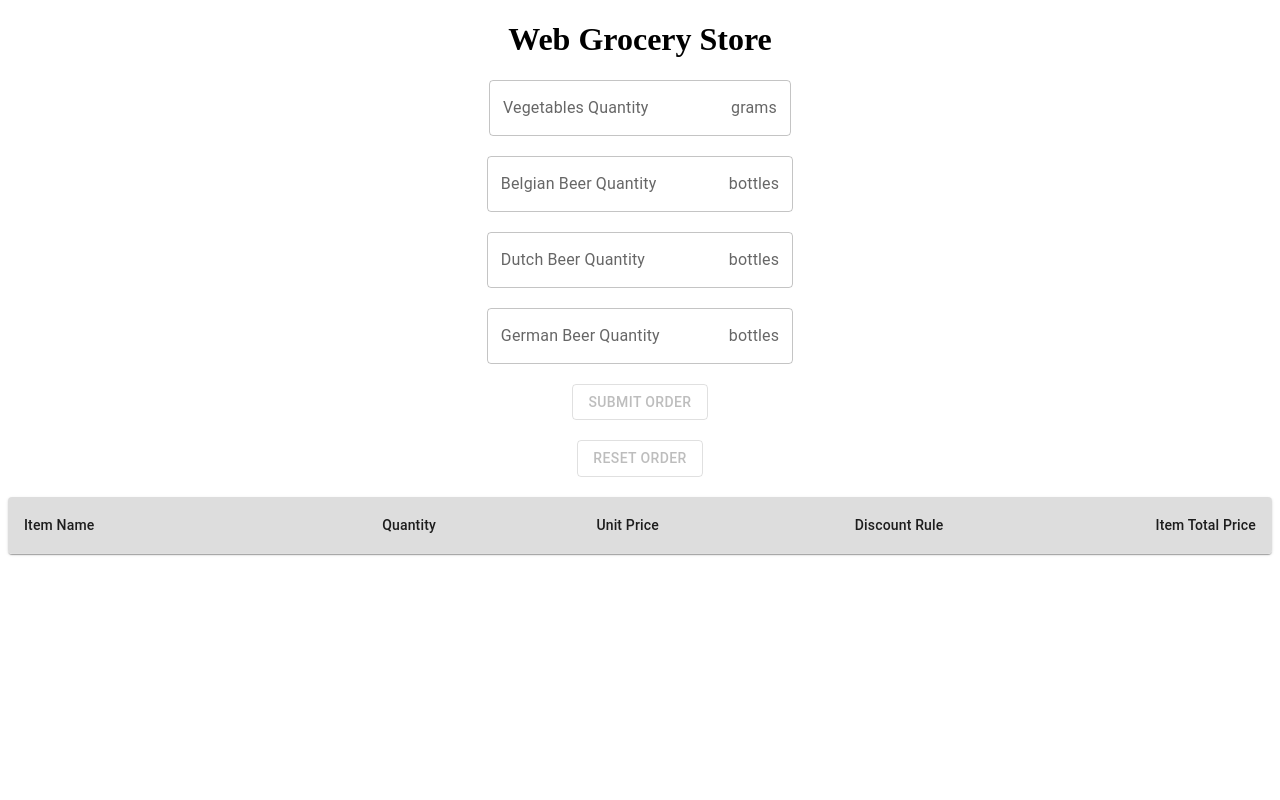
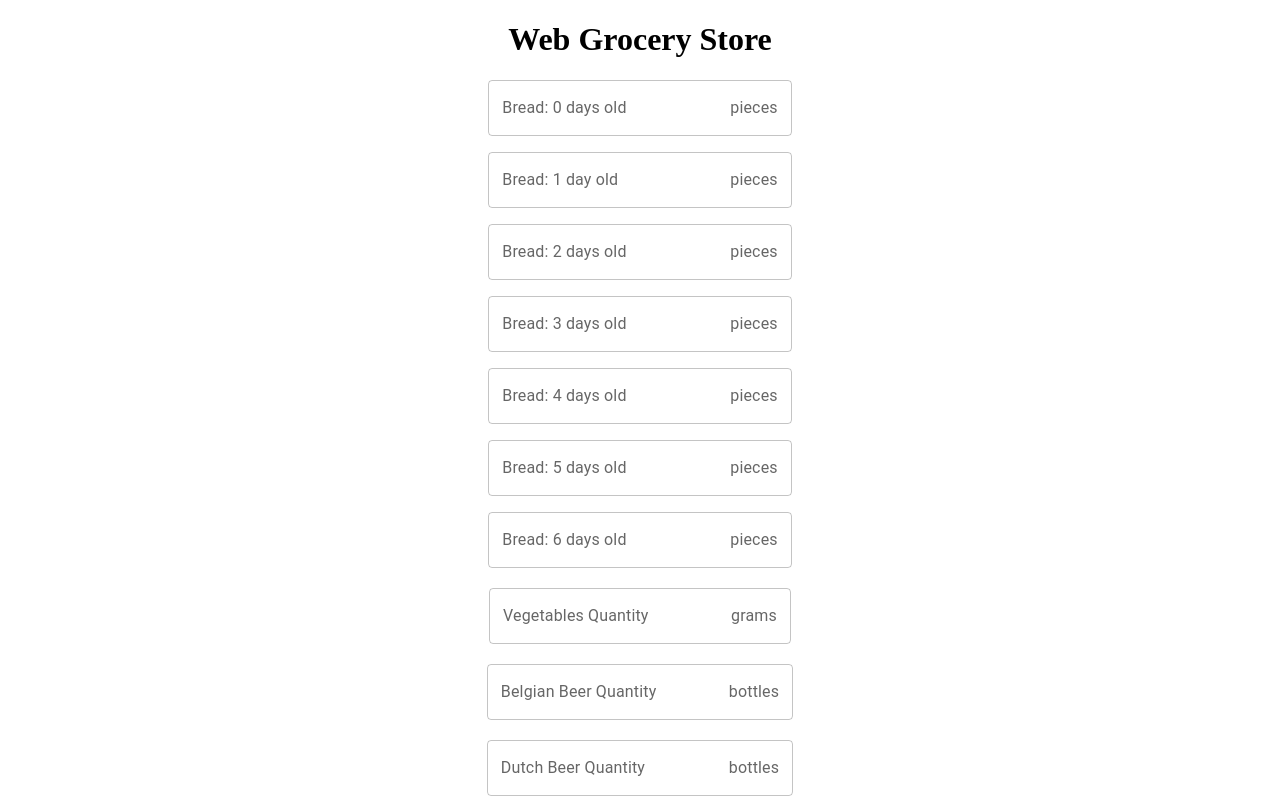
Before and after one commit to stenzeladam/Web-Grocery-Store, a React (Create React App) app in the folder Frontend/frontend/: page / in a window 1280 px wide. Shown: the top 800 px of the page. Built offline with nearby package versions, Linux system fonts and the light colour scheme.

Commit message:
Frontend now allows sending bread orders

```diff
--- a/Frontend/frontend/src/App.css
+++ b/Frontend/frontend/src/App.css
@@ -2,9 +2,18 @@
   text-align: center;
 }
 
-/* Added spacing for inputs */
 .input-container {
   margin: 20px 0;
+}
+
+.centered-inputs {
+  display: flex;
+  flex-direction: column;
+  align-items: center;
+  justify-content: center;
+  width: 100%; /* Adjust width as needed */
+  margin-top: 20px; /* Space above the first row */
+  margin-bottom: 20px; /* Space below the last row */
 }
 
 .submit-button {
--- a/Frontend/frontend/src/App.tsx
+++ b/Frontend/frontend/src/App.tsx
@@ -1,4 +1,5 @@
 import React, {useState} from 'react';
+import BreadInput from './components/BreadInput';
 import Vegetables from './components/Vegetables'
 import BelgianBeerInput from './components/BelgianBeer';
 import DutchBeerInput from './components/DutchBeer';
@@ -10,12 +11,29 @@
 
 const App: React.FC = () => {
 
+  const [breadCounts, setBreadCounts] = useState<(number | null)[]>(Array(7).fill(null));
   const [vegValue, setVegValue] = useState<number | null>(null);
   const [BelgianBeerValue, setBelgianBeerValue] = useState<number | null>(null);
   const [DutchBeerValue, setDutchBeerValue] = useState<number | null>(null);
   const [GermanBeerValue, setGermanBeerValue] = useState<number | null>(null);
   const [orderResponseData, setOrderResponseData] = useState<any>(null);
   const [reset, setReset] = useState<boolean>(false);
+
+  // const handleBreadChange = (input: (number | null)[]) => {
+  //   const updatedInput = input.slice(0, 7);
+  //   while (updatedInput.length < 7) {
+  //     updatedInput.push(null);
+  //   }
+  //   setBreadCounts(updatedInput);
+  // }
+
+  const handleBreadChange = (input: (number | null)[]) => {
+    setBreadCounts(input)
+  }
+
+  // React.useEffect(() => {
+  //       console.log("breadCounts: ", breadCounts);
+  //   },[breadCounts])
 
   const handleVegetablesChange = (value: number | null) => {
     setVegValue(value);
@@ -38,6 +56,7 @@
   };
 
   const clearValues = () => {
+    setBreadCounts(Array(7).fill(null))
     setVegValue(null);
     setBelgianBeerValue(null);
     setDutchBeerValue(null);
@@ -50,9 +69,17 @@
     setReset(false);
   };
 
+
   return (
     <div className="App">
       <h1>Web Grocery Store</h1>
+      <div>
+        <BreadInput
+          onChange={handleBreadChange}
+          reset={reset}
+          resetComplete={resetComplete}
+        />
+      </div>
       <div className="input-container">
         <Vegetables
           onChange={handleVegetablesChange}
@@ -83,6 +110,7 @@
       </div>
       <div className="submit-button">
         <SubmitButton
+          bread={breadCounts}
           veg={vegValue}
           belgianBeer={BelgianBeerValue}
           dutchBeer={DutchBeerValue}
@@ -92,6 +120,7 @@
       <div className="submit-button">
         <ResetButton
           onReset={clearValues}
+          bread={breadCounts}
           veg={vegValue}
           belgianBeer={BelgianBeerValue}
           dutchBeer={DutchBeerValue}
--- /dev/null
+++ b/Frontend/frontend/src/components/BreadInput.tsx
@@ -0,0 +1,73 @@
+import React, { useState, useEffect, ChangeEvent } from 'react';
+import Box from '@mui/material/Box';
+import TextField from '@mui/material/TextField';
+import InputAdornment from '@mui/material/InputAdornment';
+import Grid from '@mui/material/Grid';
+
+interface BreadInputProps {
+  onChange: (values: (number | null)[]) => void;
+  reset: boolean;
+  resetComplete: () => void;
+}
+
+
+const BreadInput: React.FC<BreadInputProps> = ({ onChange, reset, resetComplete }) => {
+    const [localBreadCount, setLocalBreadCount] = useState<(number | null)[]>(Array(7).fill(null));
+
+    const handleChange = (index: number) => (event: ChangeEvent<HTMLInputElement>) => {
+        const inputValue = event.target.value;
+        let numericValue = inputValue === '' ? null : parseInt(inputValue, 10);
+        if (numericValue !== null && numericValue < 0) {
+            numericValue = 0;
+        }
+        const newValues = [...localBreadCount];
+        newValues[index] = numericValue;
+        setLocalBreadCount(newValues);
+        onChange(newValues);
+    };
+
+    // useEffect(() => {
+    //     console.log("localBreadCount: ", localBreadCount);
+    // },[localBreadCount])
+
+    useEffect(() => {
+        if (reset) {
+        const resetValues = Array(7).fill(null);
+        setLocalBreadCount(resetValues);
+        onChange(resetValues);
+        resetComplete();
+        }
+    }, [reset, onChange, resetComplete]);
+
+    const handleLabel = (index: number) => {
+        if (index === 1) {
+            return "Bread: 1 day old"
+        }
+        else {
+            return `Bread: ${index} days old`;
+        }
+    }
+
+  return (
+    <Box component="form" noValidate autoComplete="off">
+        <Grid container spacing={2} className="centered-inputs">
+            {localBreadCount.map((value, index) => (
+            <Grid item xs={12} key={index}>
+                <TextField
+                id={`bread-day-number-${index}`}
+                label={handleLabel(index)}
+                type="number"
+                value={value ?? ''}
+                onChange={handleChange(index)}
+                InputProps={{
+                    endAdornment: <InputAdornment position="end">pieces</InputAdornment>,
+                }}
+                />
+            </Grid>
+            ))}
+        </Grid>
+    </Box>
+  );
+};
+
+export default BreadInput;
--- a/Frontend/frontend/src/components/Reset.tsx
+++ b/Frontend/frontend/src/components/Reset.tsx
@@ -4,21 +4,22 @@
 
 interface ResetButtonProps {
     onReset: () => void;
+    bread: (number | null)[],
     veg: number | null;
     belgianBeer: number | null;
     dutchBeer: number | null;
     germanBeer: number | null;
 }
 
-const ResetButton: React.FC<ResetButtonProps> = ({ onReset, veg, belgianBeer, dutchBeer, germanBeer }) => {
+const ResetButton: React.FC<ResetButtonProps> = ({ onReset, bread, veg, belgianBeer, dutchBeer, germanBeer }) => {
 
     const [isDisabled, setDisabled] = useState<boolean>(true);
 
     useEffect(() => {
-        if (veg || belgianBeer || dutchBeer || germanBeer) {
+        if (!bread.every(value => value === null) || veg || belgianBeer || dutchBeer || germanBeer) {
             setDisabled(false);
         }
-    }, [veg, belgianBeer, dutchBeer, germanBeer]);
+    }, [bread, veg, belgianBeer, dutchBeer, germanBeer]);
 
     const handleClick = () => {
         onReset();
--- a/Frontend/frontend/src/components/SubmitOrderButton.tsx
+++ b/Frontend/frontend/src/components/SubmitOrderButton.tsx
@@ -4,6 +4,7 @@
 import axios from 'axios';
 
 interface SubmitButtonProps {
+    bread: (number | null)[],
     veg: number | null,
     belgianBeer: number | null,
     dutchBeer: number | null,
@@ -11,17 +12,18 @@
     onOrderResponse: any
 }
 
-const SubmitButton: React.FC<SubmitButtonProps> = ({ veg, belgianBeer, dutchBeer, germanBeer, onOrderResponse }) => {
+const SubmitButton: React.FC<SubmitButtonProps> = ({ bread, veg, belgianBeer, dutchBeer, germanBeer, onOrderResponse }) => {
 
     const [isDisabled, setDisabled] = useState<boolean>(true);
     useEffect(() => {
-        if (!veg && !belgianBeer && !dutchBeer && !germanBeer) {
+        if (bread.every(value => value === null) && !veg && !belgianBeer && !dutchBeer && !germanBeer) {
             setDisabled(true);
         }
         else {
             setDisabled(false);
+
         }
-    }, [veg, belgianBeer, dutchBeer, germanBeer]);
+    }, [bread, veg, belgianBeer, dutchBeer, germanBeer]);
 
     const handleSubmit = async () => {
         const priceDataSuccess = await setPriceData();
@@ -30,13 +32,18 @@
             return;
         }
 
+        // Change all null values to 0 before making the API call
+        const updatedBreadCounts = bread.map(value => value === null ? 0 : value);
+
         const orderData = {
-            bread: [1, 0, 0, 0, 0, 0, 0],
+            bread: updatedBreadCounts,
             vegetables: veg ?? 0,
             belgianBeers: belgianBeer ?? 0,
             dutchBeers: dutchBeer ?? 0,
             germanBeers: germanBeer ?? 0
         };
+
+        console.log("orderData: ", orderData);
 
         try {
             const orderResponse = await axios.post('http://localhost:8080/send_order', orderData);
```
